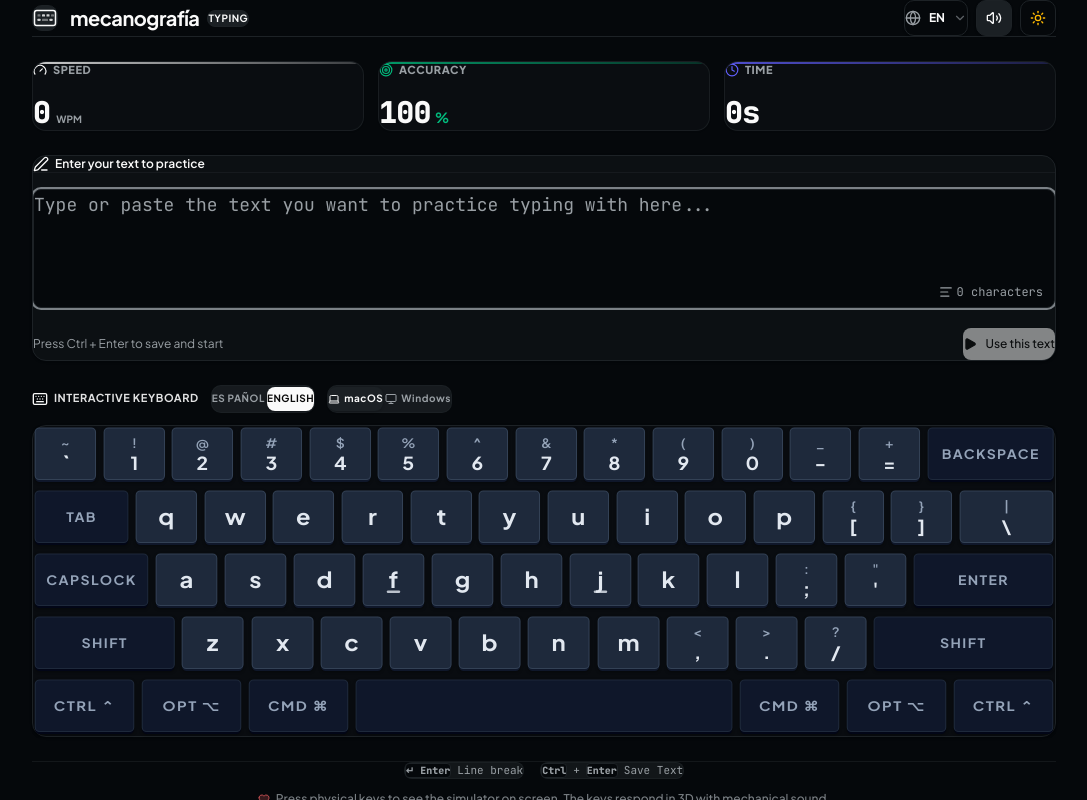
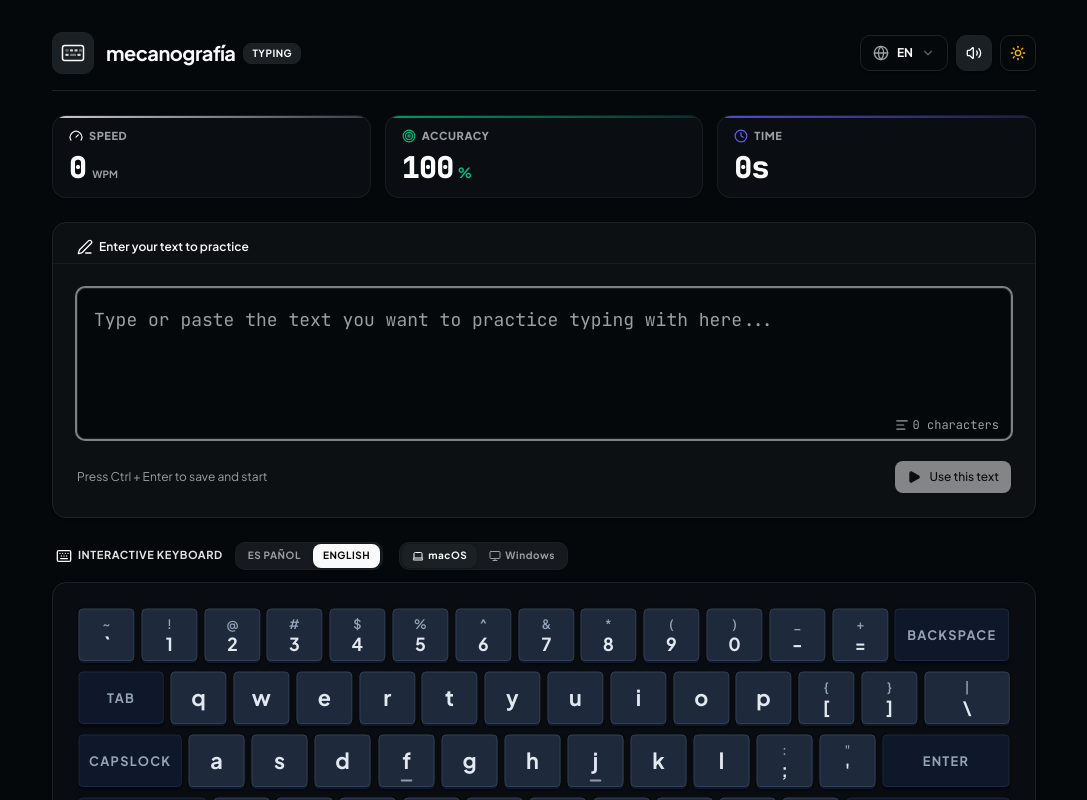
Before and after one commit to DanyGuerra/mecanografia-typing, a Next.js app: page /en in a window 1280 px wide. Shown: the top 800 px of the page, without its empty margins (96-1183 px from the left). Built offline with nearby package versions, Linux system fonts and the light colour scheme.

Commit message:
refactor: simplify Card component implementation and update Keyboard layout and key homing bar styles

```diff
--- a/src/app/globals.css
+++ b/src/app/globals.css
@@ -139,11 +139,6 @@
   --sidebar-ring: oklch(0.6 0.01 240);
 }
 
-* {
-  box-sizing: border-box;
-  padding: 0;
-  margin: 0;
-}
 
 html, body {
   height: 100%;
--- a/src/components/Key.tsx
+++ b/src/components/Key.tsx
@@ -93,13 +93,13 @@ function Key({
           {hasHomingBar && (
             <line
               x1={padding + (keyWidth / 2) - 5}
-              y1={padding + (capHeight / 2) + 12}
+              y1={padding + capHeight - 6}
               x2={padding + (keyWidth / 2) + 5}
-              y2={padding + (capHeight / 2) + 12}
+              y2={padding + capHeight - 6}
               stroke={isPressed ? 'var(--key-pressed-text)' : 'var(--key-normal-text)'}
-              strokeWidth={2.5}
+              strokeWidth={1.8}
               strokeLinecap="round"
-              opacity={0.8}
+              opacity={0.6}
             />
           )}
 
--- a/src/components/Keyboard.tsx
+++ b/src/components/Keyboard.tsx
@@ -196,7 +196,7 @@ function Keyboard({ language, pressedKeys, capsLockActive, osMode }: KeyboardPro
   const isShiftActive = !!pressedKeys['ShiftLeft'] || !!pressedKeys['ShiftRight'];
 
   return (
-    <div className="w-full p-4 bg-muted/20 border border-border rounded-xl shadow-sm">
+    <div className="w-full p-5 sm:p-6 bg-muted/20 border border-border rounded-xl shadow-sm">
       <div className="flex flex-col gap-[5px] w-full">
         {layout.map((row, rowIndex) => (
           <div key={rowIndex} className="flex gap-1 w-full justify-between">
--- a/src/components/ui/card.tsx
+++ b/src/components/ui/card.tsx
@@ -1,18 +1,12 @@
 import * as React from "react"
-
 import { cn } from "@/lib/utils"
 
-function Card({
-  className,
-  size = "default",
-  ...props
-}: React.ComponentProps<"div"> & { size?: "default" | "sm" }) {
+function Card({ className, ...props }: React.ComponentProps<"div">) {
   return (
     <div
       data-slot="card"
-      data-size={size}
       className={cn(
-        "group/card flex flex-col gap-(--card-spacing) overflow-hidden rounded-xl bg-card border border-border py-(--card-spacing) text-sm text-card-foreground shadow-sm [--card-spacing:1rem] has-data-[slot=card-footer]:pb-0 has-[>img:first-child]:pt-0 data-[size=sm]:[--card-spacing:0.75rem] data-[size=sm]:has-data-[slot=card-footer]:pb-0 *:[img:first-child]:rounded-t-xl *:[img:last-child]:rounded-b-xl",
+        "rounded-xl border border-border bg-card text-card-foreground shadow-sm",
         className
       )}
       {...props}
@@ -24,10 +18,7 @@ function CardHeader({ className, ...props }: React.ComponentProps<"div">) {
   return (
     <div
       data-slot="card-header"
-      className={cn(
-        "group/card-header @container/card-header grid auto-rows-min items-start gap-1 rounded-t-xl px-(--card-spacing) has-data-[slot=card-action]:grid-cols-[1fr_auto] has-data-[slot=card-description]:grid-rows-[auto_auto] [.border-b]:pb-(--card-spacing)",
-        className
-      )}
+      className={cn("flex flex-col space-y-1.5 p-6", className)}
       {...props}
     />
   )
@@ -38,7 +29,7 @@ function CardTitle({ className, ...props }: React.ComponentProps<"div">) {
     <div
       data-slot="card-title"
       className={cn(
-        "font-heading text-base leading-snug font-medium group-data-[size=sm]/card:text-sm",
+        "font-heading text-lg font-semibold leading-none tracking-tight",
         className
       )}
       {...props}
@@ -56,24 +47,11 @@ function CardDescription({ className, ...props }: React.ComponentProps<"div">) {
   )
 }
 
-function CardAction({ className, ...props }: React.ComponentProps<"div">) {
-  return (
-    <div
-      data-slot="card-action"
-      className={cn(
-        "col-start-2 row-span-2 row-start-1 self-start justify-self-end",
-        className
-      )}
-      {...props}
-    />
-  )
-}
-
 function CardContent({ className, ...props }: React.ComponentProps<"div">) {
   return (
     <div
       data-slot="card-content"
-      className={cn("px-(--card-spacing)", className)}
+      className={cn("p-6 pt-0", className)}
       {...props}
     />
   )
@@ -83,10 +61,7 @@ function CardFooter({ className, ...props }: React.ComponentProps<"div">) {
   return (
     <div
       data-slot="card-footer"
-      className={cn(
-        "flex items-center rounded-b-xl border-t bg-muted/50 p-(--card-spacing)",
-        className
-      )}
+      className={cn("flex items-center p-6 pt-0", className)}
       {...props}
     />
   )
@@ -97,7 +72,6 @@ export {
   CardHeader,
   CardFooter,
   CardTitle,
-  CardAction,
   CardDescription,
   CardContent,
 }
```
